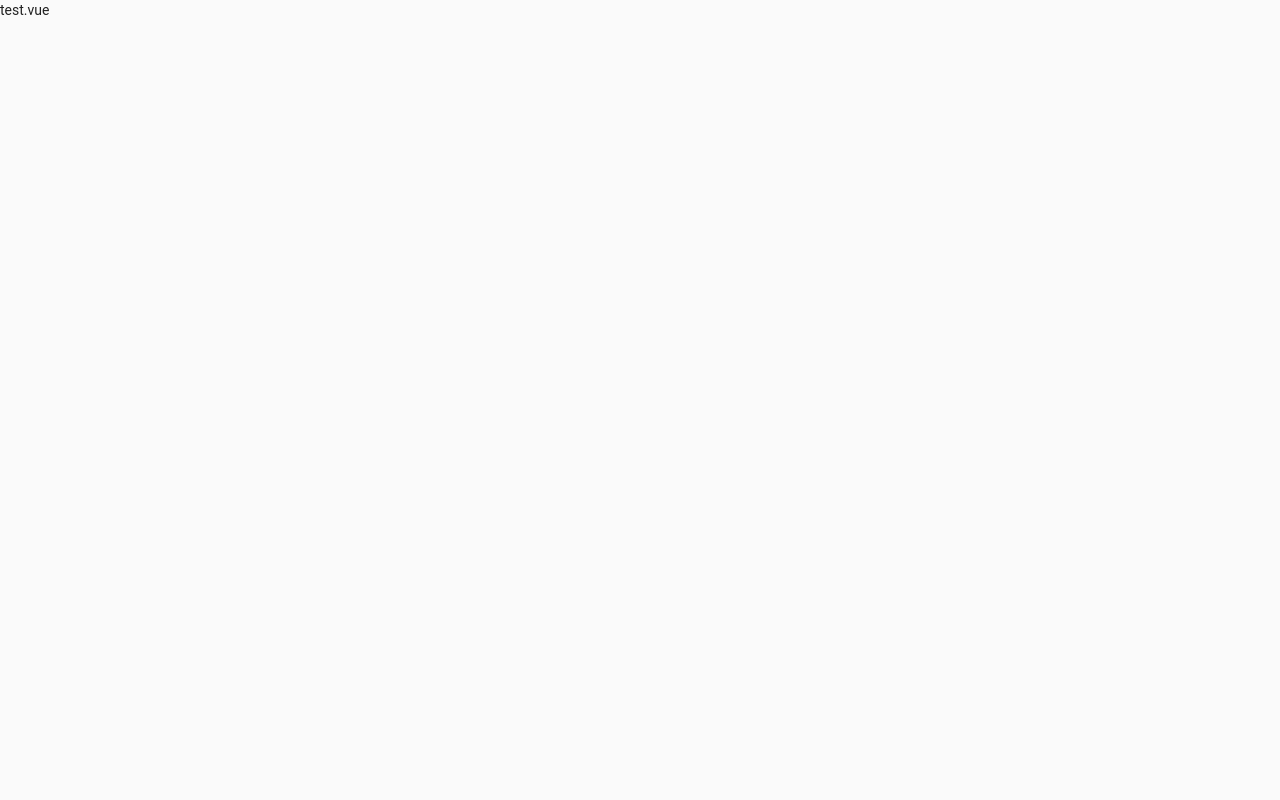
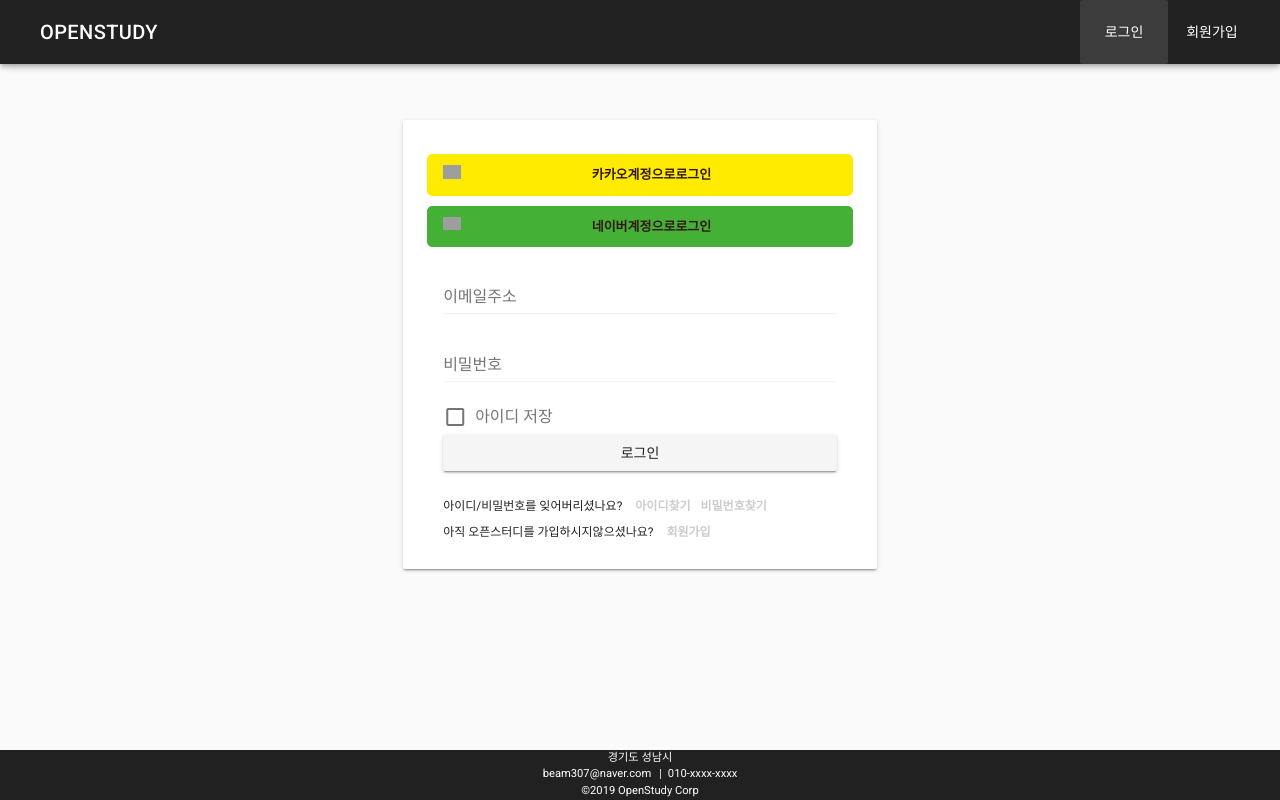
Before and after one commit to beam307/open_study_reform, a Vue app in the folder frontend/: page /login in a window 1280 px wide. Built offline with nearby package versions, Linux system fonts and the light colour scheme; grey boxes are pictures that could not be loaded.

Commit message:
로그인창,회원가입창 구현

```diff
--- a/frontend/index.html
+++ b/frontend/index.html
@@ -4,6 +4,7 @@
     <meta charset="utf-8">
     <meta name="viewport" content="width=device-width,initial-scale=1.0">
     <title>study</title>
+    <link href='https://fonts.googleapis.com/css?family=Roboto:100,300,400,500,700,900|Material+Icons' rel="stylesheet">
   </head>
   <body>
     <div id="app"></div>
--- a/frontend/src/components/Join.vue
+++ /dev/null
@@ -1,20 +0,0 @@
-<template>
-  <div class="hello">
-    <h1>{{ msg }}</h1>
-    <h2>여기는 핼로우월드</h2>
-  </div>
-</template>
-
-<script>
-  export default {
-    data() {
-      return {
-        msg: 'Welcome to Your Vue.js App',
-      }
-    }
-  }
-</script>
-
-<!-- Add "scoped" attribute to limit CSS to this component only -->
-<style scoped>
-</style>
--- a/frontend/src/components/Login.vue
+++ /dev/null
@@ -1,14 +0,0 @@
-<template>
-  <div>
-    <span>test.vue</span>
-  </div>
-</template>
-
-<script>
-  export default {
-  }
-</script>
-
-<style scoped>
-
-</style>
--- a/frontend/src/components/layouts/Header.vue
+++ b/frontend/src/components/layouts/Header.vue
@@ -1,6 +1,6 @@
 <template>
   <v-toolbar dark fixed scroll-off-screen>
-    <v-toolbar-title @click="goHome" class="home">OpenStudy</v-toolbar-title>
+    <v-btn flat to="/" class="home">OpenStudy</v-btn>
     <v-spacer></v-spacer>
     <v-toolbar-items>
       <v-btn flat to="/login">로그인</v-btn>
@@ -10,17 +10,21 @@
 </template>
 
 <script>
-  export default {
-    methods: {
-      goHome() {
-        window.location="/";
-      }
-    }
-  }
+  export default {}
 </script>
 
 <style scoped>
   .home {
     cursor: pointer;
+    font-size: 20px;
+    font-weight: 500;
+    letter-spacing: 0.02em;
+    white-space: nowrap;
+    overflow: hidden;
+    text-overflow: ellipsis;
+  }
+
+  .home:before {
+    background-color: #212121;
   }
 </style>
--- a/frontend/src/pages/Index.vue
+++ b/frontend/src/pages/Index.vue
@@ -9,10 +9,10 @@
               <h3>"오픈스터디는 쉽고 빠른 스터디 매칭 서비스입니다"</h3>
               <v-form>
                 <v-layout wrap align-center justify-center>
-                  <v-flex md4 xs8>
+                  <v-flex md4 sm6 xs8>
                     <v-text-field height="36" autofocus label="검색어를 입력하세요." color="#f2f2f2"></v-text-field>
                   </v-flex>
-                  <v-flex md2 xs4>
+                  <v-flex md2 sm3 xs4>
                     <v-btn light type="submit">검색</v-btn>
                   </v-flex>
                 </v-layout>
@@ -109,6 +109,7 @@
   .theme--light.v-label {
     color: #f2f2f2;
   }
+
   .v-text-field > .v-input__control > .v-input__slot:before {
     border-color: #f2f2f2 !important;
   }
@@ -171,9 +172,14 @@
     margin-bottom: 30px;
   }
 
-  @media (max-width: 576px) {
+  @media (max-width: 960px) {
     .visual_contents h3 {
-      font-size: 0.9em;
+      font-size: 1.7em;
+    }
+  }
+  @media (max-width: 600px) {
+    .visual_contents h3 {
+      font-size: 1em;
     }
 
     .main-thumbnail h1 {
--- /dev/null
+++ b/frontend/src/pages/Join.vue
@@ -0,0 +1,128 @@
+<template>
+  <v-container mt-5 mb-5>
+    <v-layout mt-5 mb-5 justify-center>
+      <v-flex xs12 sm8 md5>
+        <Header/>
+        <v-card class="pa-4">
+          <v-toolbar class="pt-5 secondary darken-4">
+            <v-toolbar-title class="white--text"><h4>오픈스터디에오신걸 환영합니다.</h4></v-toolbar-title>
+          </v-toolbar>
+          <v-card-text class="pt-2">
+            <v-form v-model="valid" ref="form">
+              <v-text-field class="caption"
+                            label="이메일주소"
+                            v-model="email"
+                            :rules="emailRules"
+                            required
+              ></v-text-field>
+              <v-text-field class="caption"
+                            label="이름"
+                            v-model="name"
+                            :rules="nameRules"
+                            required
+              ></v-text-field>
+              <v-text-field class="caption"
+                            label="비밀번호"
+                            v-model="password"
+                            min="8"
+                            type="password"
+                            :rules="passwordRules"
+                            required
+              ></v-text-field>
+              <v-text-field class="caption"
+                            label="비밀번호확인"
+                            v-model="password"
+                            min="8"
+                            type="password"
+                            :rules="passwordRules"
+                            required
+              ></v-text-field>
+              <v-text-field class="caption"
+                            label="닉네임"
+                            v-model="nickname"
+                            :rules="nicknameRules"
+                            required
+              ></v-text-field>
+              <v-text-field class="caption"
+                            label="생년월일"
+                            v-model="birth"
+                            :rules="birthRules"
+                            required
+              ></v-text-field>
+              <v-radio-group v-model="genderValue" row>
+                <v-radio
+                  v-for="n in gender"
+                  :key="n.value"
+                  :label="n.label"
+                  :value="n.value"
+                ></v-radio>
+              </v-radio-group>
+              <v-checkbox
+                label="개인정보를 동의하시겠습니까?"
+                color="secondary"
+                value="secondary"
+                hide-details
+                class="mt-0"
+              ></v-checkbox>
+              <v-layout justify-space-between>
+                <v-btn block @click="submit" :class=" { 'secondary darken-4 white--text' : valid, disabled: !valid }">회원가입
+                </v-btn>
+              </v-layout>
+            </v-form>
+          </v-card-text>
+        </v-card>
+        <Footer/>
+      </v-flex>
+    </v-layout>
+  </v-container>
+</template>
+
+<script>
+  import Header from '../components/layouts/Header'
+  import Footer from '../components/layouts/Footer'
+
+  export default {
+    data() {
+      return {
+        valid: false,
+        name: '',
+        nameRules: [
+          (v) => !!v || '이름이 필요합니다.',
+        ],
+        password: '',
+        passwordRules: [
+          (v) => !!v || '비밀번호가 필요합니다.',
+        ],
+        email: '',
+        emailRules: [
+          (v) => !!v || '이메일이 필요합니다.',
+          (v) => /^\w+([\.-]?\w+)*@\w+([\.-]?\w+)*(\.\w{2,3})+$/.test(v) || '이메일 양식이 잘못되었습니다.'
+        ],
+        nickname: '',
+        nicknameRules: [],
+        birth: '',
+        birthRules: [],
+        gender: [{value:1,label:'남성'},{value:2,label:'여성'}],
+        genderValue: 1
+      }
+    },
+    methods: {
+      submit() {
+        if (this.$refs.form.validate()) {
+          this.$refs.form.$el.submit()
+        }
+      },
+      clear() {
+        this.$refs.form.reset()
+      }
+    },
+    components: {
+      Header,
+      Footer,
+    },
+  }
+</script>
+
+<!-- Add "scoped" attribute to limit CSS to this component only -->
+<style scoped>
+</style>
--- /dev/null
+++ b/frontend/src/pages/Login.vue
@@ -0,0 +1,152 @@
+<template>
+  <v-container mt-5 mb-5>
+    <v-layout mt-5 mb-5 justify-center>
+      <v-flex xs12 sm8 md5>
+        <Header/>
+        <v-card class="pa-4">
+          <div>
+            <a href="/login/kakao" class="kakao-login sns"> <img src="/resources/images/kakao-icon.jpg" alt="">
+              카카오계정으로로그인</a>
+            <a href="/login/naverLogin" class="naver-login sns"> <img src="/resources/images/naver-icon.jpg" alt="">
+              네이버계정으로로그인</a>
+          </div>
+          <v-card-text class="pt-2">
+            <v-form v-model="valid" ref="form">
+              <v-text-field class="caption"
+                            label="이메일주소"
+                            v-model="email"
+                            :rules="emailRules"
+                            required
+              ></v-text-field>
+              <v-text-field class="caption"
+                            label="비밀번호"
+                            v-model="password"
+                            min="8"
+                            type="password"
+                            :rules="passwordRules"
+                            required
+              ></v-text-field>
+              <v-checkbox
+                label="아이디 저장"
+                color="secondary"
+                value="secondary"
+                hide-details
+                class="mt-0 caption"
+              ></v-checkbox>
+              <v-layout justify-space-between>
+                <v-btn block @click="submit" :class=" { 'blue darken-4 white--text' : valid, disabled: !valid }">로그인
+                </v-btn>
+              </v-layout>
+            </v-form>
+          </v-card-text>
+          <v-card-text class="py-1 caption">
+            아이디/비밀번호를 잊어버리셨나요?
+            <a class="link" data-toggle="modal" href="#findId">아이디찾기</a>
+            <a class="link" data-toggle="modal" href="#findId">비밀번호찾기</a>
+          </v-card-text>
+          <v-card-text class="py-1 caption">
+            아직 오픈스터디를 가입하시지않으셨나요?
+            <router-link class="link" to="/join">회원가입</router-link>
+          </v-card-text>
+        </v-card>
+        <Footer/>
+      </v-flex>
+    </v-layout>
+  </v-container>
+</template>
+
+
+<script>
+  import Header from '../components/layouts/Header'
+  import Footer from '../components/layouts/Footer'
+
+  export default {
+    data() {
+      return {
+        valid: false,
+        password: '',
+        passwordRules: [
+          (v) => !!v || '비밀번호가 필요합니다.',
+        ],
+        email: '',
+        emailRules: [
+          (v) => !!v || '이메일이 필요합니다.',
+          (v) => /^\w+([\.-]?\w+)*@\w+([\.-]?\w+)*(\.\w{2,3})+$/.test(v) || '이메일 양식이 잘못되었습니다.'
+        ],
+      }
+    },
+    methods: {
+      submit() {
+        if (this.$refs.form.validate()) {
+          this.$refs.form.$el.submit()
+        }
+      },
+      clear() {
+        this.$refs.form.reset()
+      }
+    },
+    components: {
+      Header,
+      Footer,
+    },
+  }
+</script>
+
+<style scoped>
+  .sns {
+    display: block;
+    padding: 10px;
+    margin: 10px 0;
+    color: #331a19;
+    background: #ffeb00;
+    border: 1px solid #ffeb00;
+    text-align: center;
+    font-size: 13px;
+    font-weight: 600;
+    border-radius: 5px;
+    text-decoration: none;
+  }
+
+  .sns:hover {
+    background: rgba(255, 235, 0, 0.7);
+    border: 1px solid rgba(255, 235, 0, 0.7);
+    color: #331a19;
+  }
+
+  .kakao-login img {
+    width: 18px;
+    margin-left: 5px;
+    float: left;
+  }
+
+  .naver-login {
+    background: #44b035;
+    border: 1px solid #44b035;
+  }
+
+  .naver-login:hover {
+    background: rgba(68, 176, 53, 0.9);
+    border: 1px solid rgba(68, 176, 53, 0.9);
+    color: #fff;
+  }
+
+  .naver-login img {
+    width: 18px;
+    margin-left: 5px;
+    float: left;
+  }
+
+  .link {
+    font-weight: bold;
+    padding-left: 10px;
+    text-decoration: none;
+    color: #ccc;
+  }
+  @media (max-width:600px) {
+    .link {
+      display: block;
+      padding-left: 0px;
+    }
+
+  }
+</style>
--- a/frontend/src/router/index.js
+++ b/frontend/src/router/index.js
@@ -1,7 +1,7 @@
 import Vue from 'vue'
 import Router from 'vue-router'
-import login from '../components/Login'
-import join from '../components/Join'
+import login from '../pages/Login'
+import join from '../pages/Join'
 import Index from '../pages/Index'
 
 Vue.use(Router)
```
